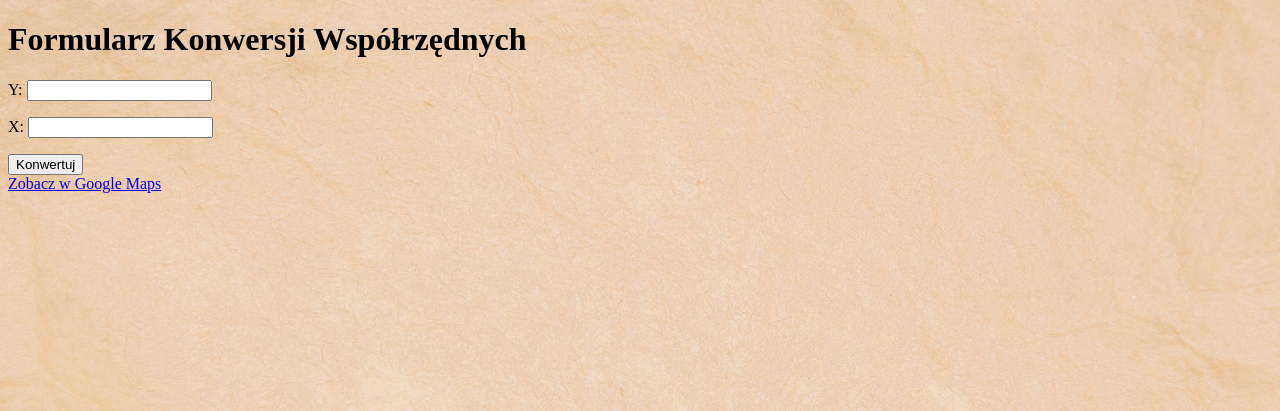
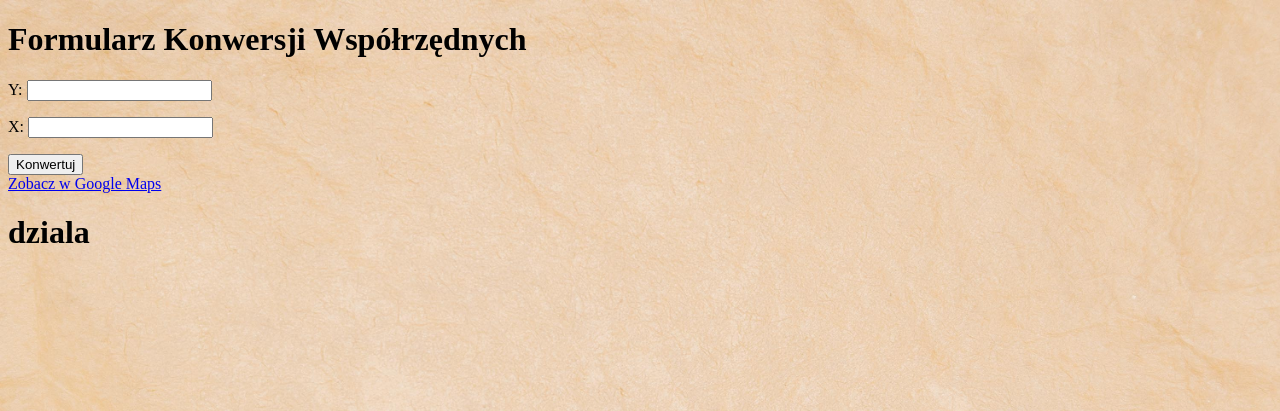
Before and after one commit to XerOssa/KML_converter, a Django app: page / in a window 1280 px wide. Shown: the top 411 px of the page. Run offline with Django 5.2, Linux system fonts and the light colour scheme.

Commit message:
test github

```diff
--- a/kml_converter/templates/main.html
+++ b/kml_converter/templates/main.html
@@ -18,5 +18,6 @@
             <h2>Wynik: {{ result }}</h2>
         {% endif %}
         <a href="https://www.google.com/maps?q={{ result }}">Zobacz w Google Maps</a>
+        <h1>dziala</h1>
     </body>
 </html>
```
